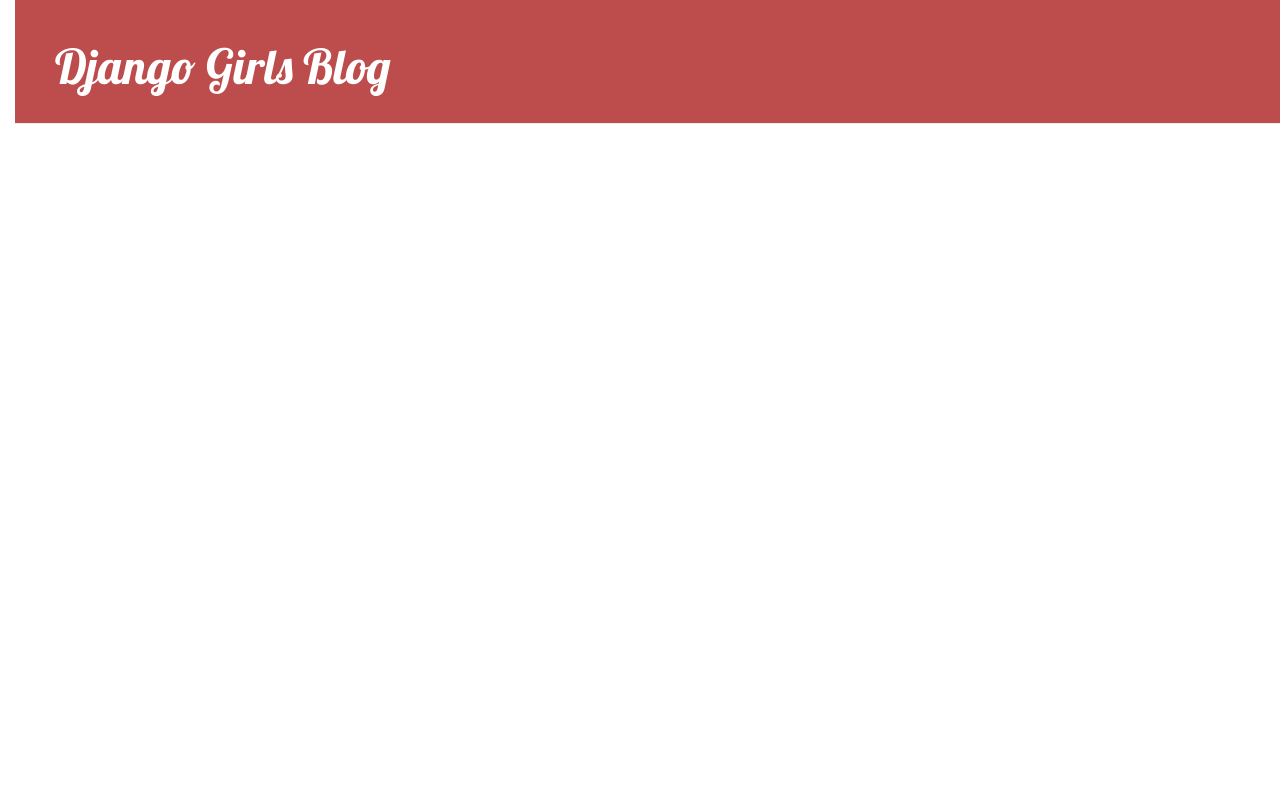
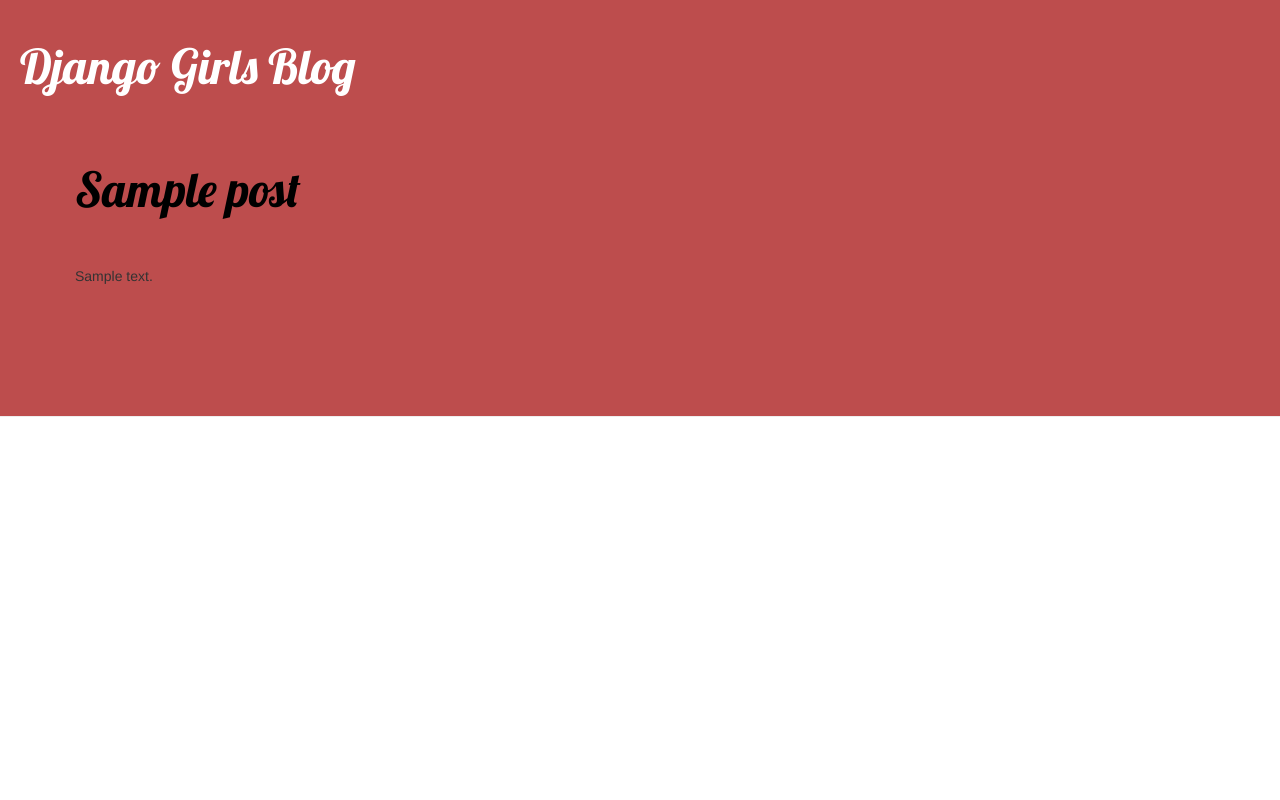
Before and after one commit to JoumanaE/djangoapplication, a Django app: page / in a window 1280 px wide. Run offline with Django 3.2, Linux system fonts and the light colour scheme; tables that the repository leaves empty hold one stand-in row (values such as "Sample post"); some libraries are stand-ins or nearby versions.

Commit message:
Final touches

```diff
--- a/blog/static/css/blog.css
+++ b/blog/static/css/blog.css
@@ -4,20 +4,20 @@ h1 a {
 }
 
 
-body {
-    padding-left: 15px;
-}
+
 
 .page-header {
     background-color: #BD4D4D;
     margin-top: 0;
-    padding: 20px 20px 20px 40px;
+    padding: 20px 20px 60px;
+    width:100%;
 }
 
 .page-header h1, .page-header h1 a, .page-header h1 a:visited, .page-header h1 a:active {
     color: #ffffff;
     font-size: 36pt;
     text-decoration: none;
+    margin-bottom:50px;
 }
 
 h1, h2, h3, h4 {
--- a/blog/templates/blog/base.html
+++ b/blog/templates/blog/base.html
@@ -7,14 +7,16 @@
         <link href='//fonts.googleapis.com/css?family=Lobster&subset=latin,latin-ext' rel='stylesheet' type='text/css'>
         <link rel="stylesheet" href="{% static 'css/blog.css' %}">
     </head>
-    <body>
+
         <div class="page-header">
             <h1><a href="/">Django Girls Blog</a></h1>
             {% if user.is_authenticated %}
                 <a href="{% url 'post_new' %}" class="top-menu"><span class="glyphicon glyphicon-plus"></span></a>
+            </div>
             {% endif %}
-        </div>
 
+
+    <body>
         <div class="content container">
             <div class="row">
                 <div class="col-md-8">
--- a/blog/templates/blog/post_detail.html
+++ b/blog/templates/blog/post_detail.html
@@ -2,11 +2,6 @@
 
 {% block content %}
     <div class="post">
-        {% if post.published_date %}
-            <div class="date">
-                {{ post.published_date }}
-            </div>
-        {% endif %}
         {% if user.is_authenticated %}
             <a class="btn btn-default" href="{% url 'post_edit' pk=post.pk %}"><span class="glyphicon glyphicon-pencil"></span></a>
         {% endif %}
--- a/blog/templates/blog/post_list.html
+++ b/blog/templates/blog/post_list.html
@@ -3,11 +3,8 @@
 {% block content %}
     {% for post in posts %}
         <div class="post">
-            <div class="date">
-                {{ post.published_date }}
-            </div>
-            <h1><a href="{% url 'post_detail' pk=post.pk %}">{{ post.title }}</a></h1>
+            <h1><a href="">{{ post.title }}</a></h1>
             <p>{{ post.text|linebreaksbr }}</p>
         </div>
     {% endfor %}
-{% endblock content %}
+{% endblock %}
--- a/blog/views.py
+++ b/blog/views.py
@@ -1,11 +1,12 @@
 from django.shortcuts import render
-from django.shortcuts import render, get_object_or_404
 from .models import Post
 from .forms import PostForm
 from django.shortcuts import redirect
+from django.shortcuts import render, get_object_or_404
 
 def post_list(request):
-	return render(request, 'blog/post_list.html', {})
+    posts = Post.objects.order_by('title')
+    return render(request, 'blog/post_list.html', {'posts': posts})
 
 def post_detail(request, pk):
     post = get_object_or_404(Post, pk=pk)
@@ -18,7 +19,6 @@ def post_new(request):
         if form.is_valid():
             post = form.save(commit=False)
             post.author = request.user
-            post.published_date = timezone.now()
             post.save()
             return redirect('post_detail', pk=post.pk)
     else:
@@ -33,7 +33,6 @@ def post_edit(request, pk):
         if form.is_valid():
             post = form.save(commit=False)
             post.author = request.user
-            post.published_date = timezone.now()
             post.save()
             return redirect('post_detail', pk=post.pk)
     else:
```
